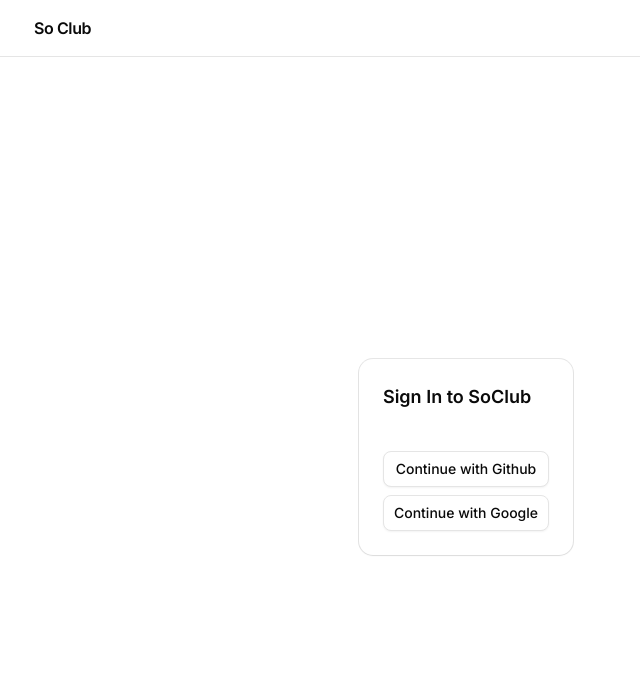
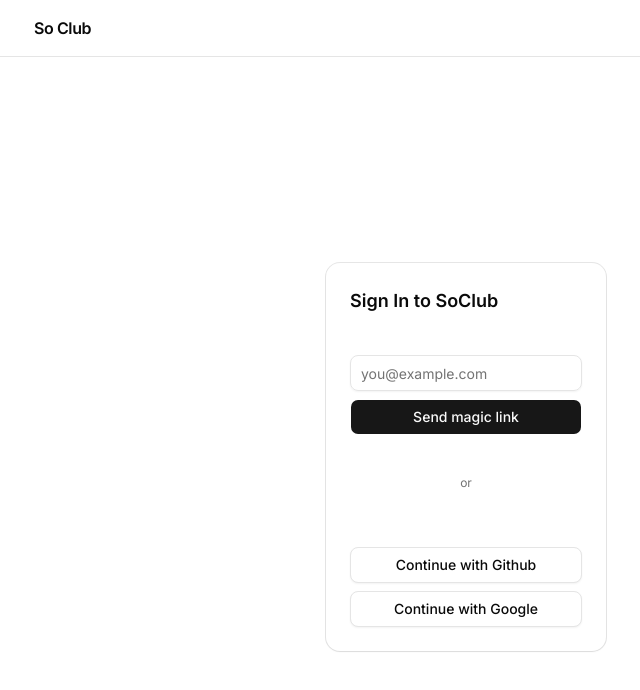
Before and after one commit to miraclejester/so-club, a Next.js app: page /signin in a window 1280 px wide. Shown: the top 690 px of the page, without its empty margins (174-814 px from the left). Built offline with nearby package versions, Linux system fonts and the light colour scheme; no server answers.

Commit message:
Magic links

```diff
--- a/app/signin/page.tsx
+++ b/app/signin/page.tsx
@@ -1,6 +1,7 @@
 import { signIn } from '@/lib/auth';
 import { Button } from '@/components/ui/button';
 import { Card } from '@/components/ui/card';
+import { Input } from '@/components/ui/input';
 import { JSX } from 'react';
 
 export default function SignInPage(): JSX.Element {
@@ -9,10 +10,28 @@
         await signIn(providerId, { redirectTo: '/groups' });
     }
 
+    async function sendMagicLink(formData: FormData) {
+        'use server';
+        await signIn('resend', {
+            email: formData.get('email') as string,
+            redirectTo: '/groups',
+        });
+    }
+
     return (
         <main className="mx-auto flex min-h-svh max-w-sm flex-col justify-center px-4">
             <Card className="p-6">
                 <h1 className="text-lg font-semibold">Sign In to SoClub</h1>
+
+                <form className="mt-4 flex flex-col gap-2" action={sendMagicLink}>
+                    <Input name="email" type="email" placeholder="you@example.com" required />
+                    <Button type="submit" className="w-full">
+                        Send magic link
+                    </Button>
+                </form>
+
+                <div className="my-4 text-center text-xs text-muted-foreground">or</div>
+
                 <div className="mt-4 flex flex-col gap-2">
                     <form action={goToSignIn.bind(null, 'github')}>
                         <Button type="submit" className="w-full" variant="outline">
--- a/lib/auth.ts
+++ b/lib/auth.ts
@@ -36,7 +36,7 @@
 export const { handlers, auth, signIn, signOut } = NextAuth({
     adapter: PrismaAdapter(prisma),
     session: { strategy: 'database' },
-    providers: [githubProvider, googleProvider],
+    providers: [githubProvider, googleProvider, Resend({ from: 'send@so-club.com' })],
     callbacks: {
         session({ session, user }) {
             session.user.id = user.id;
```
Also changed, not shown: 2 other files (tests, documents, lock files or other folders).
